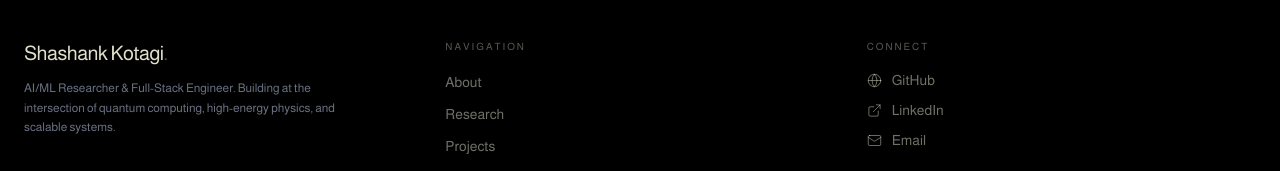
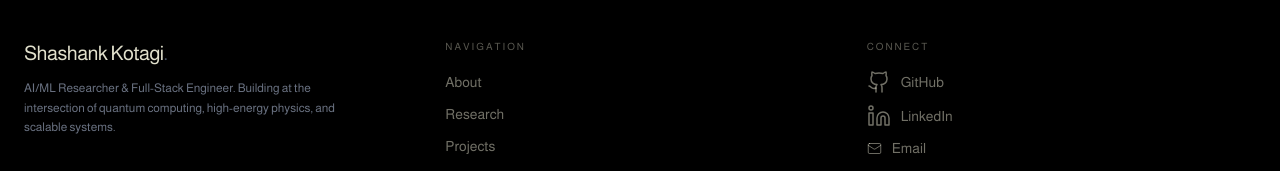
Before and after one commit to Shashankckotagi/shashank-portfolio, a React (Vite) app: page / in a window 1280 px wide. Shown: the part 2857-3028 px from the top of the page. Built offline with nearby package versions, Linux system fonts and the light colour scheme.

Commit message:
Add custom GitHub and LinkedIn SVG brand icons

```diff
--- a/src/components/Footer.tsx
+++ b/src/components/Footer.tsx
@@ -1,5 +1,6 @@
 import { Link } from 'react-router-dom'
-import { Globe, ExternalLink, Mail, ArrowUpRight } from 'lucide-react'
+import { Mail, ArrowUpRight } from 'lucide-react'
+import { GithubIcon, LinkedinIcon } from './SocialIcons'
 
 const QUICK_LINKS = [
   { label: 'About', to: '/about' },
@@ -10,8 +11,8 @@ const QUICK_LINKS = [
 ]
 
 const SOCIAL_LINKS = [
-  { label: 'GitHub', icon: Globe, href: 'https://github.com/shashankckotagi' },
-  { label: 'LinkedIn', icon: ExternalLink, href: 'https://linkedin.com/in/shashankckotagi' },
+  { label: 'GitHub', icon: GithubIcon, href: 'https://github.com/shashankckotagi' },
+  { label: 'LinkedIn', icon: LinkedinIcon, href: 'https://linkedin.com/in/shashankckotagi' },
   { label: 'Email', icon: Mail, href: 'mailto:shashank@example.com' },
 ]
 
--- /dev/null
+++ b/src/components/SocialIcons.tsx
@@ -0,0 +1,36 @@
+import React from 'react'
+
+export const GithubIcon = (props: React.SVGProps<SVGSVGElement>) => (
+  <svg
+    viewBox="0 0 24 24"
+    width="24"
+    height="24"
+    stroke="currentColor"
+    strokeWidth="1.5"
+    fill="none"
+    strokeLinecap="round"
+    strokeLinejoin="round"
+    {...props}
+  >
+    <path d="M15 22v-4a4.8 4.8 0 0 0-1-3.5c3 0 6-2 6-5.5.08-1.25-.27-2.48-1-3.5.28-1.15.28-2.35 0-3.5 0 0-1 0-3 1.5-2.64-.5-5.36-.5-8 0C6 2 5 2 5 2c-.3 1.15-.3 2.35 0 3.5A5.403 5.403 0 0 0 4 9c0 3.5 3 5.5 6 5.5-.39.49-.68 1.05-.85 1.65-.17.6-.22 1.23-.15 1.85v4" />
+    <path d="M9 18c-4.51 2-5-2-7-2" />
+  </svg>
+)
+
+export const LinkedinIcon = (props: React.SVGProps<SVGSVGElement>) => (
+  <svg
+    viewBox="0 0 24 24"
+    width="24"
+    height="24"
+    stroke="currentColor"
+    strokeWidth="1.5"
+    fill="none"
+    strokeLinecap="round"
+    strokeLinejoin="round"
+    {...props}
+  >
+    <path d="M16 8a6 6 0 0 1 6 6v7h-4v-7a2 2 0 0 0-2-2 2 2 0 0 0-2 2v7h-4v-7a6 6 0 0 1 6-6z" />
+    <rect x="2" y="9" width="4" height="12" />
+    <circle cx="4" cy="4" r="2" />
+  </svg>
+)
--- a/src/pages/ContactPage.tsx
+++ b/src/pages/ContactPage.tsx
@@ -1,13 +1,14 @@
 import { useRef, useState } from 'react'
 import { motion, useInView } from 'framer-motion'
-import { Send, Mail, Globe, ExternalLink, MapPin, ArrowUpRight } from 'lucide-react'
+import { Send, Mail, MapPin, ArrowUpRight } from 'lucide-react'
 import WordsPullUpMultiStyle from '../components/WordsPullUpMultiStyle'
+import { GithubIcon, LinkedinIcon } from '../components/SocialIcons'
 
 // ─── Data ────────────────────────────────────────────────────────────────────
 
 const SOCIAL_LINKS = [
-  { label: 'GitHub', icon: Globe, href: 'https://github.com/shashankckotagi', handle: '@shashankckotagi' },
-  { label: 'LinkedIn', icon: ExternalLink, href: 'https://linkedin.com/in/shashankckotagi', handle: '/in/shashankckotagi' },
+  { label: 'GitHub', icon: GithubIcon, href: 'https://github.com/shashankckotagi', handle: '@shashankckotagi' },
+  { label: 'LinkedIn', icon: LinkedinIcon, href: 'https://linkedin.com/in/shashankckotagi', handle: '/in/shashankckotagi' },
   { label: 'Email', icon: Mail, href: 'mailto:shashank@example.com', handle: 'shashank@example.com' },
   { label: 'Location', icon: MapPin, href: '#', handle: 'Bengaluru, India' },
 ]
```
